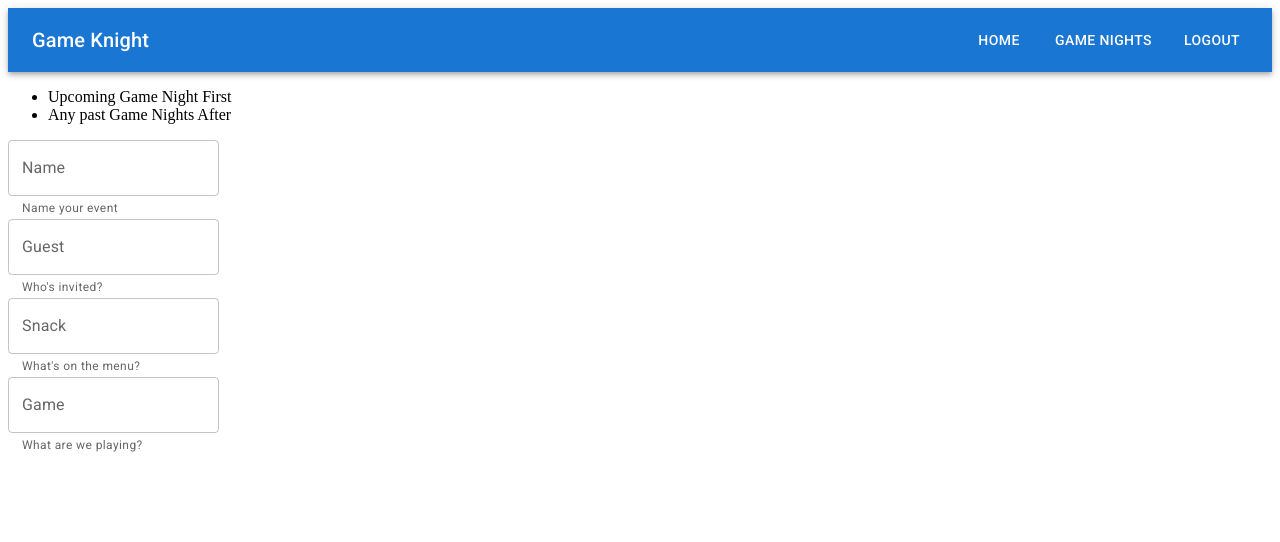
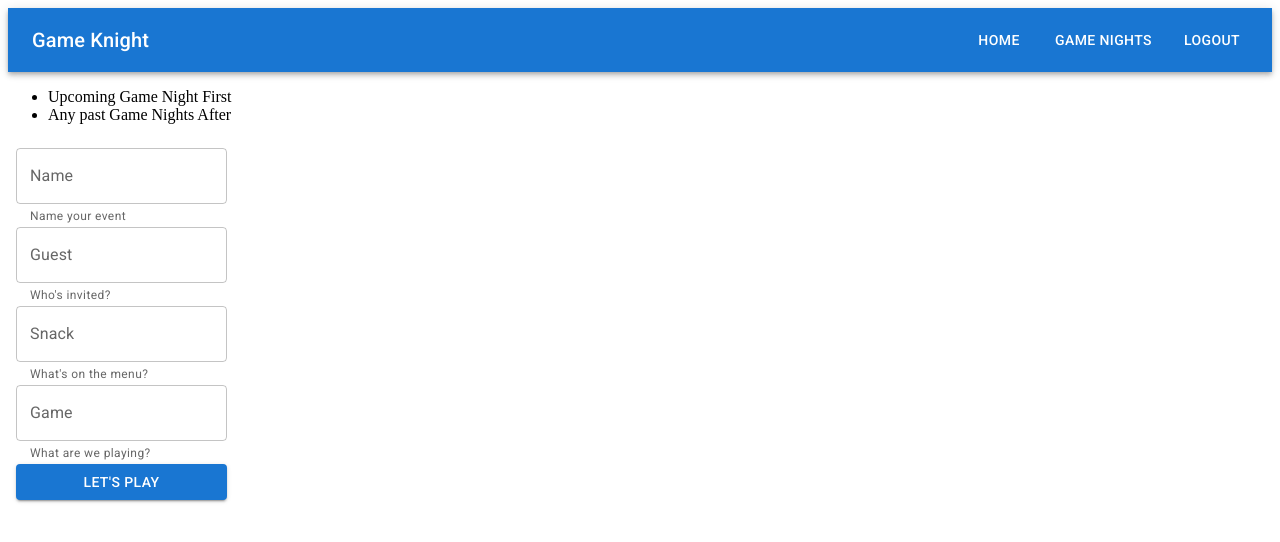
Before and after one commit to 4L00P/game-knight-legacy, a React app: page /gamenights in a window 1280 px wide. Both pictures are taken after a click on the button "SCHEDULE GAME NIGHT". Shown: the top 542 px of the page. Built offline with nearby package versions, Linux system fonts and the light colour scheme.

Commit message:
Add button to form

```diff
--- a/src/client/components/CreateNight.jsx
+++ b/src/client/components/CreateNight.jsx
@@ -6,6 +6,8 @@ import {
   InputLabel,
   Input,
   TextField,
+  Box,
+  Button,
 } from '@mui/material';
 import InputField from './InputField';
 
@@ -24,7 +26,11 @@ function GameNightForm() {
    * I: element and index
    */
   const handleChange = (element, index) => {
-
+    // Grab the values from  from state
+    const newSnacks = [...snacks];
+    // Set the element value in state to the new value from the element target
+    snacks[index].value = element.target.value;
+    setSnacks(newSnacks);
   };
   // Helper function to map over collection and return  InputField
   const mapCollection = (stateValue) => {
@@ -40,6 +46,12 @@ function GameNightForm() {
   };
 
   return (
+    <Box
+      component="form"
+      sx={{ '& > :not(style)': { m: 1 } }}
+      noValidate
+      autoComplete="off"
+    >
       <FormControl>
         <TextField
           type="text"
@@ -52,7 +64,13 @@ function GameNightForm() {
         {mapCollection(guests)}
         {mapCollection(snacks)}
         {mapCollection(games)}
+        <Button
+          variant="contained"
+        >
+          LET&apos;S PLAY
+        </Button>
       </FormControl>
+    </Box>
   );
 }
 
```
Lines whose indentation alone changed are shown as unchanged.
